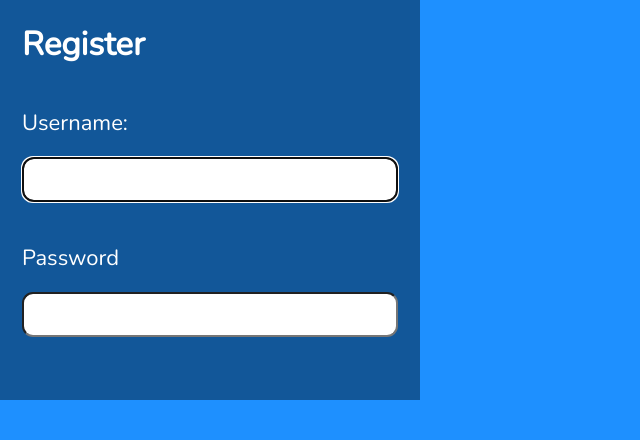
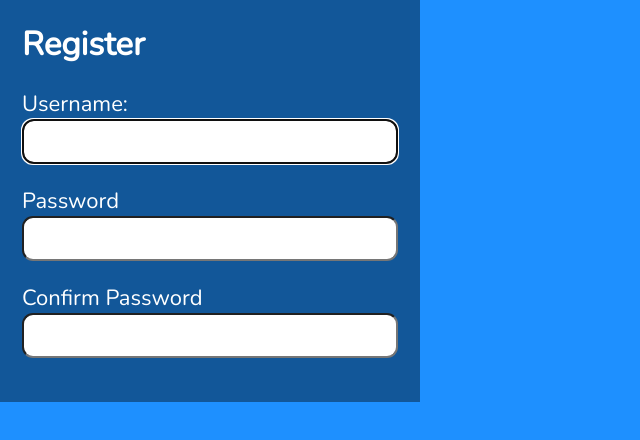
Before and after one commit to edwardkoikai/React-Login-Template, a React (Vite) app: page / in a window 1280 px wide. Shown: the top 440 px of the page, without its empty margins (0-640 px from the left). Built offline with nearby package versions, Linux system fonts and the light colour scheme.

Commit message:
add confirm password input

```diff
--- a/src/Register.jsx
+++ b/src/Register.jsx
@@ -124,6 +124,30 @@
                 <span aria-label='percent'>%</span>
 
             </p>
+            <label htmlFor="confirm_pwd">
+                Confirm Password
+                <span className={validMatch && matchPwd? "valid" : "hide"}>
+                    <FontAwesomeIcon icon={faCheck}/>
+                </span>
+                <span className={validMatch || !matchPwd ? "hide": "invalid"}>
+                    <FontAwesomeIcon icon={faInfoCircle}/>
+                </span>
+            </label>
+            <input
+            type='password'
+            id= "confirm_pwd"
+            onChange={(e)=> setMatchPwd(e.target.value)}
+            required
+            aria-invalid = {validPwd ? "false" : "true"}
+            aria-describedby='confirmnote'
+            onFocus={()=> setMatchFocus(true)}
+            onBlur={()=> setMatchFocus(false)}
+            />
+            <p id='confirmnote' className={matchFocus && !validMatch ? "instructions" : "offscreen"}>
+                <FontAwesomeIcon icon={faInfoCircle}/>
+                must match the first password input field
+
+            </p>
 
         </form>
     </section>
```
